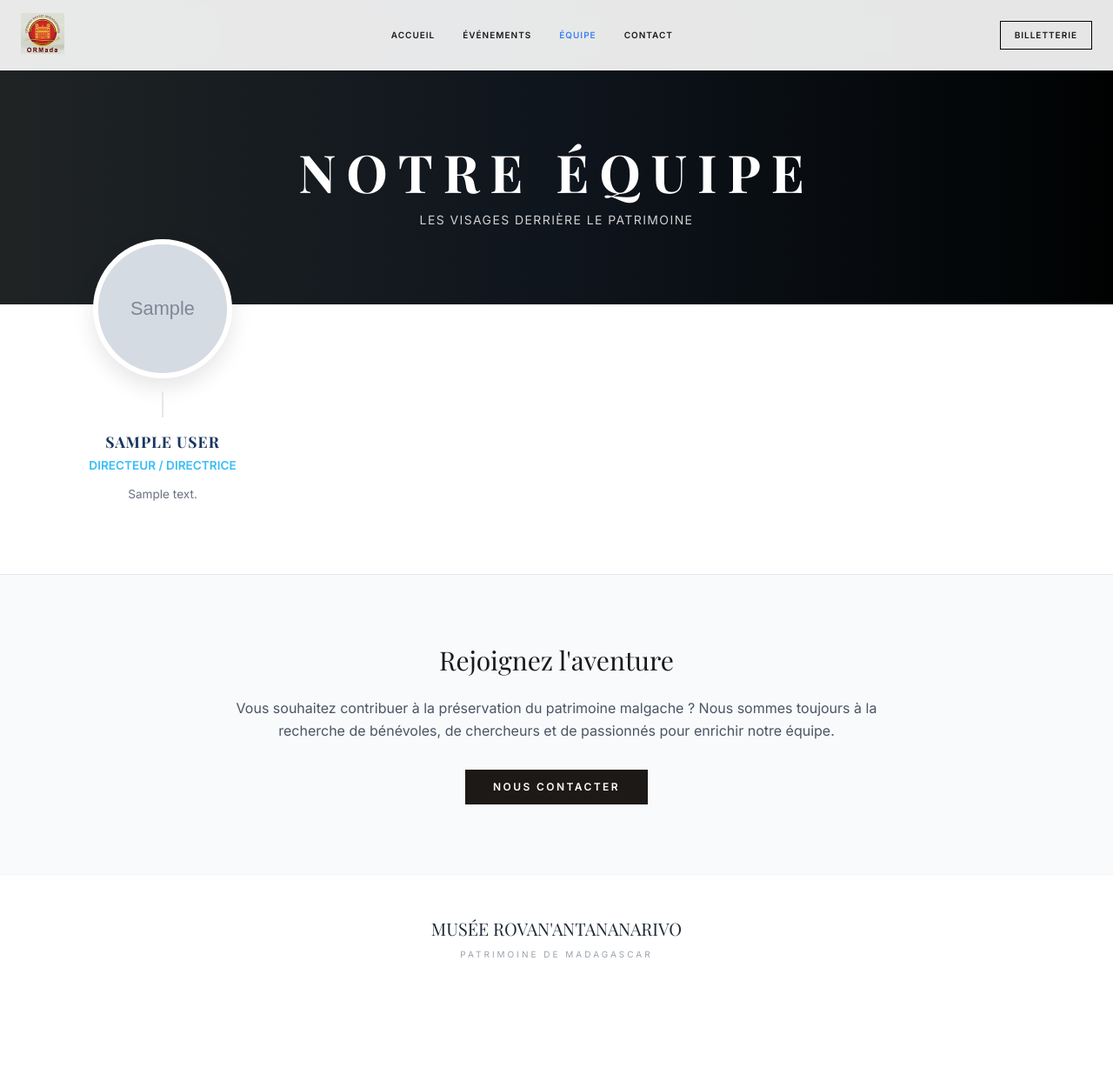
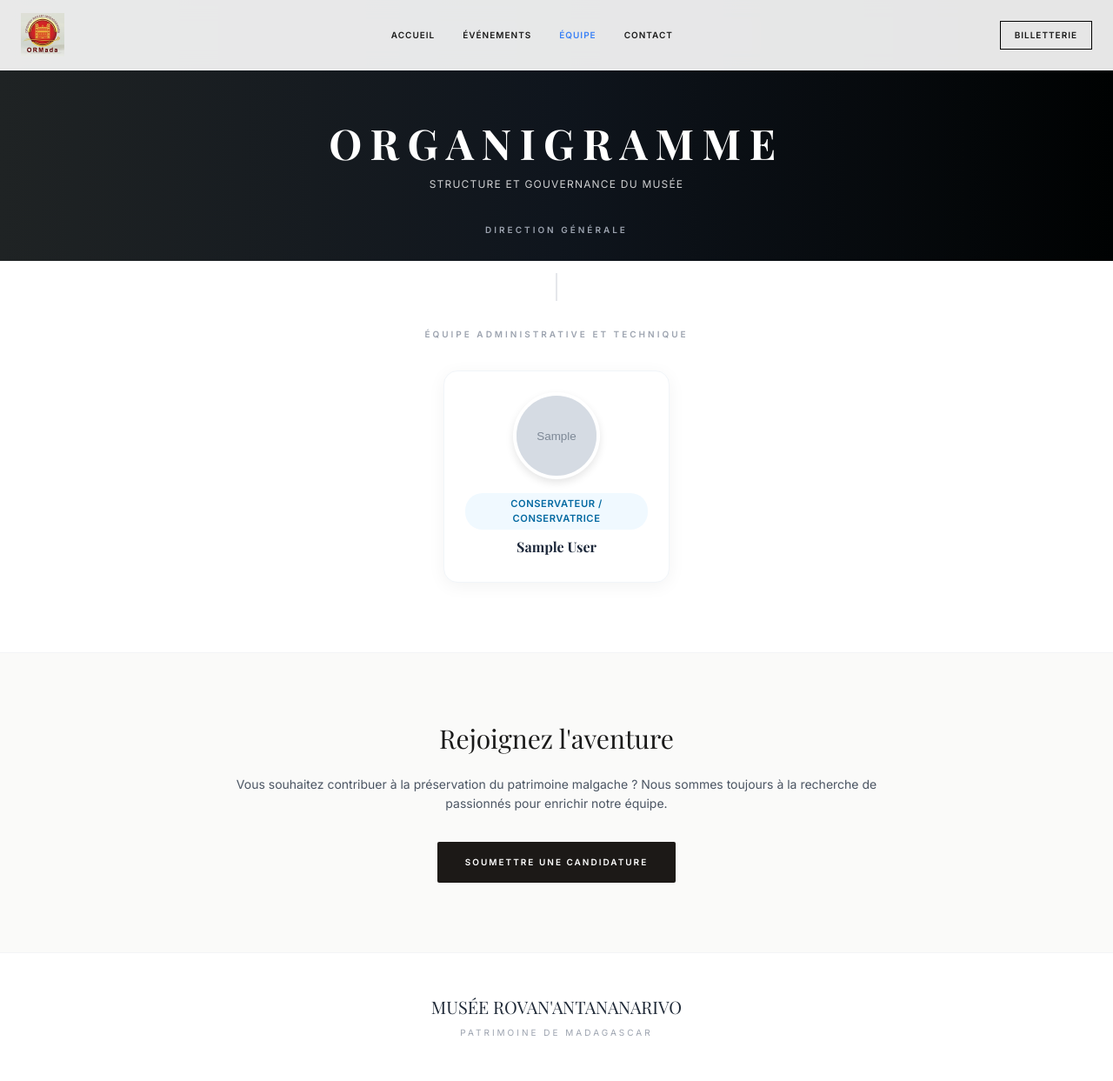
Before and after one commit to Fiantso1996/rova_museum, a Django app: page /equipe/ in a window 1280 px wide. Shown: the whole page at 87% size. Before the commit the page ends 1101 px from the top, so only its background shows below. Run offline with Django 4.2, Linux system fonts and the light colour scheme; tables that the repository leaves empty hold one stand-in row (values such as "Sample post"); grey boxes marked "Sample" are stand-in pictures; some libraries are stand-ins or nearby versions.

Commit message:
Description concise des modifications 6

```diff
--- a/museum/templates/museum/staff.html
+++ b/museum/templates/museum/staff.html
@@ -8,101 +8,105 @@
     <script src="https://cdn.tailwindcss.com"></script>
     <link href="https://fonts.googleapis.com/css2?family=Playfair+Display:wght@400;700&family=Inter:wght@300;400;600&display=swap" rel="stylesheet">
     <style>
-        body { font-family: 'Inter', sans-serif; background-color: #ffffff; color: #1a1a1a; margin: 0; }
+        body { font-family: 'Inter', sans-serif; background-color: #ffffff; color: #1a1a1a; margin: 0; overflow-x: hidden; }
         h1, h2, h3, .serif { font-family: 'Playfair Display', serif; }
 
-        /* --- Design Style Image --- */
         .hero-gradient {
             background: linear-gradient(to right, #1f2324, #0f151d, #000202);
-            height: 350px;
+            height: 300px;
             display: flex;
             flex-direction: column;
             align-items: center;
             justify-content: center;
             color: white;
-            padding-top: 80px;
+            padding-top: 60px;
             text-align: center;
         }
 
-        /* Grille à 4 colonnes */
-        .team-grid {
-            display: grid;
-            grid-template-columns: repeat(1, minmax(0, 1fr));
-            gap: 3rem;
+        /* --- Structure Organigramme --- */
+        .org-container {
             max-width: 1200px;
-            margin: -75px auto 80px auto;
+            margin: -50px auto 80px auto;
             padding: 0 20px;
+            position: relative;
         }
 
-        @media (min-width: 768px) {
-            .team-grid { grid-template-columns: repeat(2, minmax(0, 1fr)); }
+        .org-level {
+            display: flex;
+            justify-content: center;
+            flex-wrap: wrap;
+            gap: 2rem;
+            margin-bottom: 4rem;
+            position: relative;
         }
 
-        @media (min-width: 1024px) {
-            .team-grid { grid-template-columns: repeat(4, minmax(0, 1fr)); }
+        /* Ligne verticale de connexion entre les niveaux */
+        .org-level:not(:last-child)::after {
+            content: '';
+            position: absolute;
+            bottom: -2.5rem;
+            left: 50%;
+            width: 2px;
+            height: 2rem;
+            background: #e5e7eb;
+            transform: translateX(-50%);
         }
 
-        .member-wrapper {
+        .member-card {
+            background: white;
+            padding: 1.5rem;
+            border-radius: 1rem;
+            box-shadow: 0 4px 20px rgba(0,0,0,0.05);
+            border: 1px solid #f1f5f9;
+            width: 260px;
             display: flex;
             flex-direction: column;
             align-items: center;
             text-align: center;
+            transition: all 0.3s ease;
+            position: relative;
+            z-index: 2;
         }
 
-        /* Photo Circulaire */
+        .member-card:hover {
+            transform: translateY(-8px);
+            box-shadow: 0 12px 30px rgba(0,0,0,0.1);
+            border-color: #38bdf8;
+        }
+
+        .photo-container {
+            position: relative;
+            margin-bottom: 1rem;
+        }
+
         .member-photo-circle {
-            width: 160px;
-            height: 160px;
+            width: 100px;
+            height: 100px;
             border-radius: 50%;
-            border: 6px solid white;
-            box-shadow: 0 10px 25px rgba(0,0,0,0.1);
+            border: 4px solid #fff;
+            box-shadow: 0 4px 10px rgba(0,0,0,0.1);
             object-fit: cover;
-            background-color: #eee;
-            transition: all 0.3s ease;
+            background-color: #f3f4f6;
             cursor: pointer;
         }
 
-        .member-photo-circle:hover {
-            transform: translateY(-5px);
-            box-shadow: 0 15px 30px rgba(0,0,0,0.15);
-        }
-
-        .connector-line {
-            width: 2px;
-            height: 30px;
-            background-color: #e5e7eb;
-            margin: 15px 0;
+        .role-badge {
+            font-size: 0.7rem;
+            font-weight: 700;
+            text-transform: uppercase;
+            padding: 4px 12px;
+            border-radius: 20px;
+            background: #f0f9ff;
+            color: #0369a1;
+            margin-bottom: 0.5rem;
+            letter-spacing: 0.05em;
         }
 
         .member-name {
-            font-size: 1.1rem;
-            font-weight: 800;
-            text-transform: uppercase;
-            color: #1a365d;
-            letter-spacing: 1px;
-            margin-bottom: 4px;
-        }
-
-        .member-role {
-            font-size: 0.85rem;
-            color: #38bdf8;
+            font-size: 1rem;
             font-weight: 700;
-            text-transform: uppercase;
-            margin-bottom: 12px;
-        }
-
-        .member-bio-short {
-            font-size: 0.85rem;
-            color: #6b7280;
-            line-height: 1.6;
-        }
-
-        /* Section du bas */
-        .bottom-section {
-            background-color: #f8fafc;
-            padding: 80px 20px;
-            text-align: center;
-            border-top: 1px solid #e2e8f0;
+            color: #1e293b;
+            margin-bottom: 0.25rem;
         }
 
         /* Modale */
@@ -112,9 +116,19 @@
             inset: 0;
             z-index: 100;
             background: rgba(0,0,0,0.7);
+            backdrop-filter: blur(4px);
             align-items: center;
             justify-content: center;
             padding: 20px;
+        }
+
+        /* Lignes de branchement pour le niveau 2+ (Optionnel) */
+        @media (min-width: 1024px) {
+            .level-grid {
+                display: grid;
+                grid-template-columns: repeat(4, 1fr);
+                gap: 20px;
+            }
         }
     </style>
 </head>
@@ -136,50 +150,79 @@
 </nav>
 
 <div class="hero-gradient">
-    <h1 class="text-4xl md:text-6xl font-bold tracking-[0.2em] uppercase px-4">Notre Équipe</h1>
-    <p class="opacity-80 mt-4 tracking-widest text-sm">LES VISAGES DERRIÈRE LE PATRIMOINE</p>
+    <h1 class="text-3xl md:text-5xl font-bold tracking-[0.2em] uppercase px-4">Organigramme</h1>
+    <p class="opacity-80 mt-4 tracking-widest text-xs">STRUCTURE ET GOUVERNANCE DU MUSÉE</p>
 </div>
 
-<div class="team-grid">
+<div class="org-container">
+
+    <!-- NIVEAU 1 : DIRECTION -->
+    <div class="text-center mb-8">
+        <span class="text-[10px] font-bold text-gray-400 uppercase tracking-[0.3em]">Direction Générale</span>
+    </div>
+    <div class="org-level">
         {% for member in members %}
-    <div class="member-wrapper">
+            {% if member.role == 'directeur' or member.role == 'responsable' %}
+            <div class="member-card" onclick="openModal('{{ member.full_name|escapejs }}', '{{ member.get_role_display|escapejs }}', '{{ member.photo.url|default:'' }}', '{{ member.bio|escapejs }}', '{{ member.phone|escapejs }}', '{{ member.email|escapejs }}')">
+                <div class="photo-container">
                     {% if member.photo %}
-            <img src="{{ member.photo.url }}" class="member-photo-circle" alt="{{ member.full_name }}"
-                 onclick="openModal('{{ member.full_name|escapejs }}', '{{ member.get_role_display|escapejs }}', '{{ member.photo.url }}', '{{ member.bio|escapejs }}', '{{ member.phone|escapejs }}', '{{ member.email|escapejs }}')">
+                        <img src="{{ member.photo.url }}" class="member-photo-circle" alt="{{ member.full_name }}">
                     {% else %}
-            <div class="member-photo-circle flex items-center justify-center bg-stone-800 text-white text-2xl font-bold"
-                 onclick="openModal('{{ member.full_name|escapejs }}', '{{ member.get_role_display|escapejs }}', '', '{{ member.bio|escapejs }}', '{{ member.phone|escapejs }}', '{{ member.email|escapejs }}')">
+                        <div class="member-photo-circle flex items-center justify-center bg-stone-800 text-white text-xl font-bold">
                             {{ member.first_name|first }}{{ member.last_name|first }}
                         </div>
                     {% endif %}
-
-        <div class="connector-line"></div>
-
+                </div>
+                <span class="role-badge" style="background:#fef2f2; color:#b91c1c;">{{ member.get_role_display }}</span>
                 <h3 class="member-name">{{ member.full_name }}</h3>
-        <p class="member-role">{{ member.get_role_display }}</p>
-        <p class="member-bio-short">
-            {{ member.bio|truncatewords:15|default:"Expert passionné dédié à la conservation et au rayonnement culturel de Madagascar." }}
-        </p>
             </div>
+            {% endif %}
         {% endfor %}
     </div>
 
-<section class="bottom-section">
+    <!-- NIVEAU 2 : ÉQUIPE OPÉRATIONNELLE -->
+    <div class="text-center mb-8">
+        <span class="text-[10px] font-bold text-gray-400 uppercase tracking-[0.3em]">Équipe Administrative et Technique</span>
+    </div>
+    <div class="org-level">
+        {% for member in members %}
+            {% if member.role != 'directeur' and member.role != 'responsable' %}
+            <div class="member-card" onclick="openModal('{{ member.full_name|escapejs }}', '{{ member.get_role_display|escapejs }}', '{{ member.photo.url|default:'' }}', '{{ member.bio|escapejs }}', '{{ member.phone|escapejs }}', '{{ member.email|escapejs }}')">
+                <div class="photo-container">
+                    {% if member.photo %}
+                        <img src="{{ member.photo.url }}" class="member-photo-circle" alt="{{ member.full_name }}">
+                    {% else %}
+                        <div class="member-photo-circle flex items-center justify-center bg-gray-200 text-gray-600 text-xl font-bold">
+                            {{ member.first_name|first }}{{ member.last_name|first }}
+                        </div>
+                    {% endif %}
+                </div>
+                <span class="role-badge">{{ member.get_role_display }}</span>
+                <h3 class="member-name">{{ member.full_name }}</h3>
+            </div>
+            {% endif %}
+        {% endfor %}
+    </div>
+
+</div>
+
+<section class="bottom-section bg-stone-50 py-20 px-6 border-t border-gray-100 text-center">
     <div class="max-w-3xl mx-auto">
-        <h2 class="text-3xl serif mb-6">Rejoignez l'aventure</h2>
-        <p class="text-gray-600 mb-8 leading-relaxed">
-            Vous souhaitez contribuer à la préservation du patrimoine malgache ? Nous sommes toujours à la recherche de bénévoles, de chercheurs et de passionnés pour enrichir notre équipe.
+        <h2 class="text-2xl md:text-3xl serif mb-6">Rejoignez l'aventure</h2>
+        <p class="text-gray-600 mb-8 leading-relaxed text-sm">
+            Vous souhaitez contribuer à la préservation du patrimoine malgache ? Nous sommes toujours à la recherche de passionnés pour enrichir notre équipe.
         </p>
-        <a href="{% url 'contact' %}" class="inline-block bg-stone-900 text-white px-8 py-3 text-xs uppercase tracking-[0.2em] font-bold hover:bg-blue-600 transition-colors">
-            Nous Contacter
+        <a href="{% url 'contact' %}" class="inline-block bg-stone-900 text-white px-8 py-4 text-[10px] uppercase tracking-[0.2em] font-bold hover:bg-blue-600 transition-all rounded-sm">
+            Soumettre une candidature
         </a>
     </div>
 </section>
 
+<!-- Modale de détails -->
 <div id="memberModal" onclick="closeModal()">
     <div class="bg-white max-w-md w-full rounded-2xl overflow-hidden shadow-2xl relative" onclick="event.stopPropagation()">
-        <button onclick="closeModal()" class="absolute top-4 right-4 text-gray-400 hover:text-black text-2xl">&times;</button>
-        <div class="h-48 bg-stone-100 flex items-center justify-center overflow-hidden">
+        <button onclick="closeModal()" class="absolute top-4 right-4 z-10 bg-white/80 backdrop-blur w-8 h-8 rounded-full flex items-center justify-center text-gray-500 hover:text-black shadow-sm">&times;</button>
+        <div class="h-48 bg-stone-200 flex items-center justify-center overflow-hidden">
             <img id="modalImg" src="" class="w-full h-full object-cover hidden">
             <div id="modalInitials" class="w-20 h-20 rounded-full bg-blue-600 flex items-center justify-center text-white text-3xl serif"></div>
         </div>
@@ -188,8 +231,14 @@
             <h3 id="modalName" class="serif text-2xl font-bold mb-4"></h3>
             <p id="modalBio" class="text-sm text-gray-600 leading-relaxed mb-6"></p>
             <div class="border-t border-gray-100 pt-6 space-y-3">
-                <p class="flex items-center gap-3 text-sm text-gray-700"><span>📞</span> <span id="modalPhone"></span></p>
-                <p class="flex items-center gap-3 text-sm text-gray-700"><span>✉️</span> <span id="modalEmail" class="truncate"></span></p>
+                <p class="flex items-center gap-3 text-sm text-gray-700 font-medium">
+                    <span class="w-8 h-8 rounded-full bg-gray-50 flex items-center justify-center text-xs">📞</span>
+                    <span id="modalPhone"></span>
+                </p>
+                <p class="flex items-center gap-3 text-sm text-gray-700 font-medium">
+                    <span class="w-8 h-8 rounded-full bg-gray-50 flex items-center justify-center text-xs">✉️</span>
+                    <span id="modalEmail" class="truncate"></span>
+                </p>
             </div>
         </div>
     </div>
@@ -204,14 +253,14 @@
     function openModal(name, role, photo, bio, phone, email) {
         document.getElementById('modalName').innerText = name;
         document.getElementById('modalRole').innerText = role;
-        document.getElementById('modalBio').innerText = bio || "Aucune biographie disponible.";
-        document.getElementById('modalPhone').innerText = phone || "N/A";
-        document.getElementById('modalEmail').innerText = email || "N/A";
+        document.getElementById('modalBio').innerText = bio || "Aucune biographie disponible pour ce membre de l'équipe.";
+        document.getElementById('modalPhone').innerText = phone && phone !== 'None' ? phone : "Non renseigné";
+        document.getElementById('modalEmail').innerText = email && email !== 'None' ? email : "Non renseigné";
 
         const img = document.getElementById('modalImg');
         const initials = document.getElementById('modalInitials');
 
-        if (photo) {
+        if (photo && photo !== '') {
             img.src = photo;
             img.classList.remove('hidden');
             initials.classList.add('hidden');
@@ -229,6 +278,11 @@
         document.getElementById('memberModal').style.display = 'none';
         document.body.style.overflow = 'auto';
     }
+
+    // Fermer avec la touche Echap
+    document.addEventListener('keydown', (e) => {
+        if (e.key === 'Escape') closeModal();
+    });
 </script>
 
 </body>
```
Also changed, not shown: museum/models.py (+9 -6 lines), db.sqlite3, museum/migrations/0007_alter_staffmember_role.py (added). Lines whose indentation alone changed are shown as unchanged.
